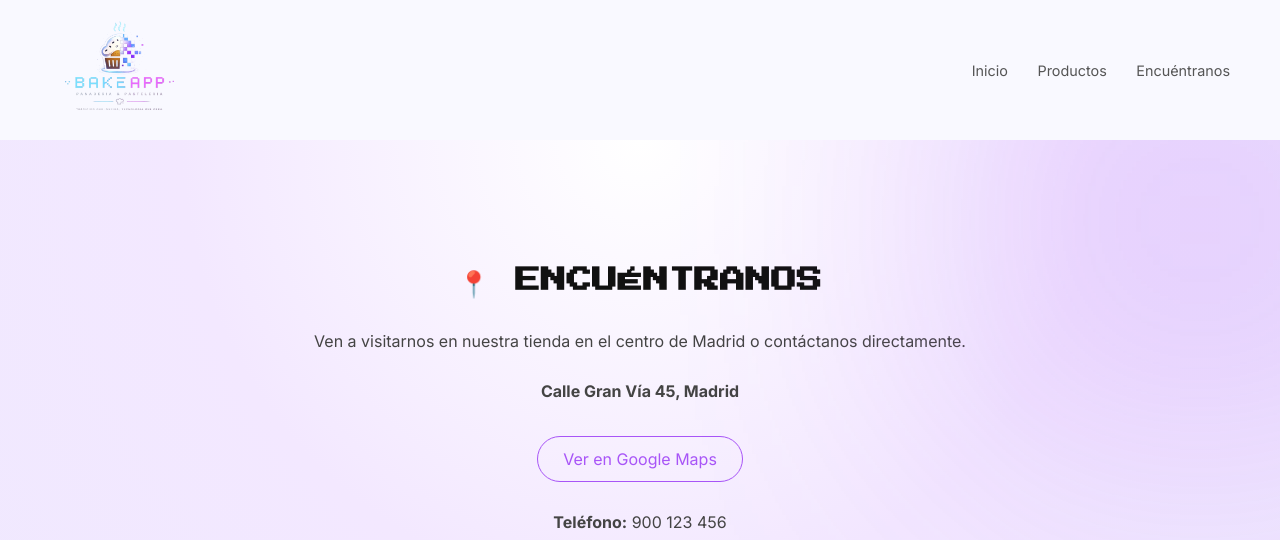
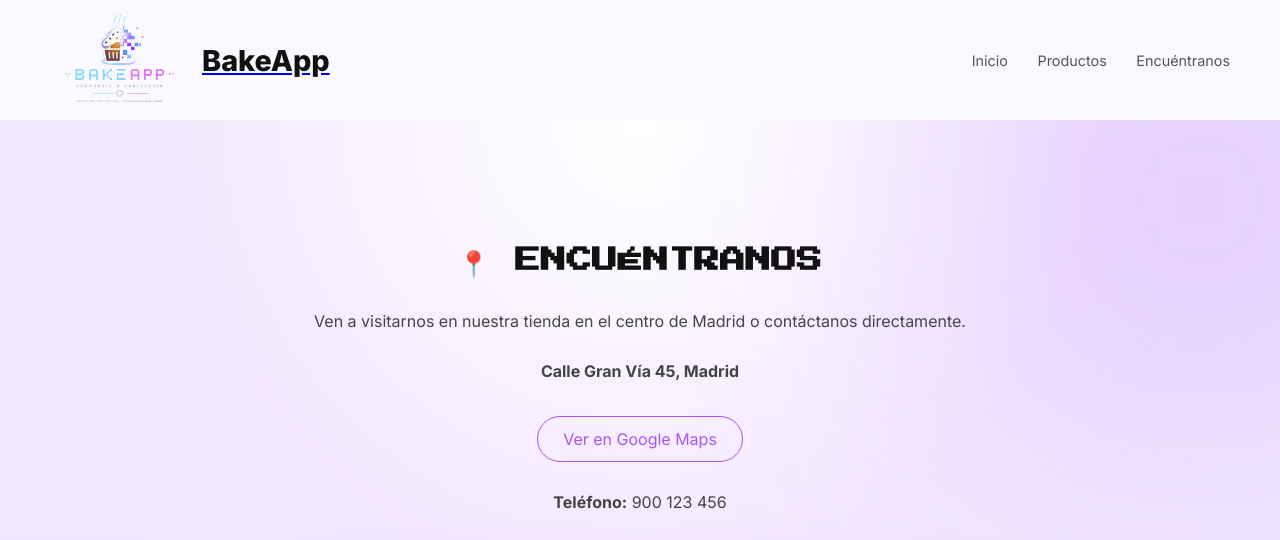
Before and after one commit to danielapaz11/team-project, a plain HTML site: page encuentranos.html in a window 1280 px wide. Shown: the top 540 px of the page. Drawn offline with Linux system fonts and the light colour scheme.

Commit message:
definitivo

```diff
--- a/encuentranos.html
+++ b/encuentranos.html
@@ -35,13 +35,25 @@ header {
     justify-content: space-between;
     align-items: center;
     padding: 10px 50px;
-    height: 140px;
+    height: 120px;
 }
 
-/* LOGO */
+/* LOGO + TEXTO */
+.logo {
+    display: flex;
+    align-items: center;
+    gap: 12px;
+}
+
 .logo img {
     height: 140px;
     width: auto;
+}
+
+.brand-name {
+    font-weight: 800;
+    color: #111;
+    font-size: 1.8rem;
 }
 
 /* NAV */
@@ -192,6 +204,7 @@ footer {
 
     <a href="index.html" class="logo">
         <img src="img/bakeapplogo.png" alt="BakeApp Logo">
+        <span class="brand-name">BakeApp</span>
     </a>
 
     <nav>
@@ -235,7 +248,6 @@ footer {
 
 </section>
 
-<!-- CTA -->
 <section class="cta">
     <h3>¿Listo para probar el futuro?</h3>
     <br>
```
Lines whose indentation alone changed are shown as unchanged.
